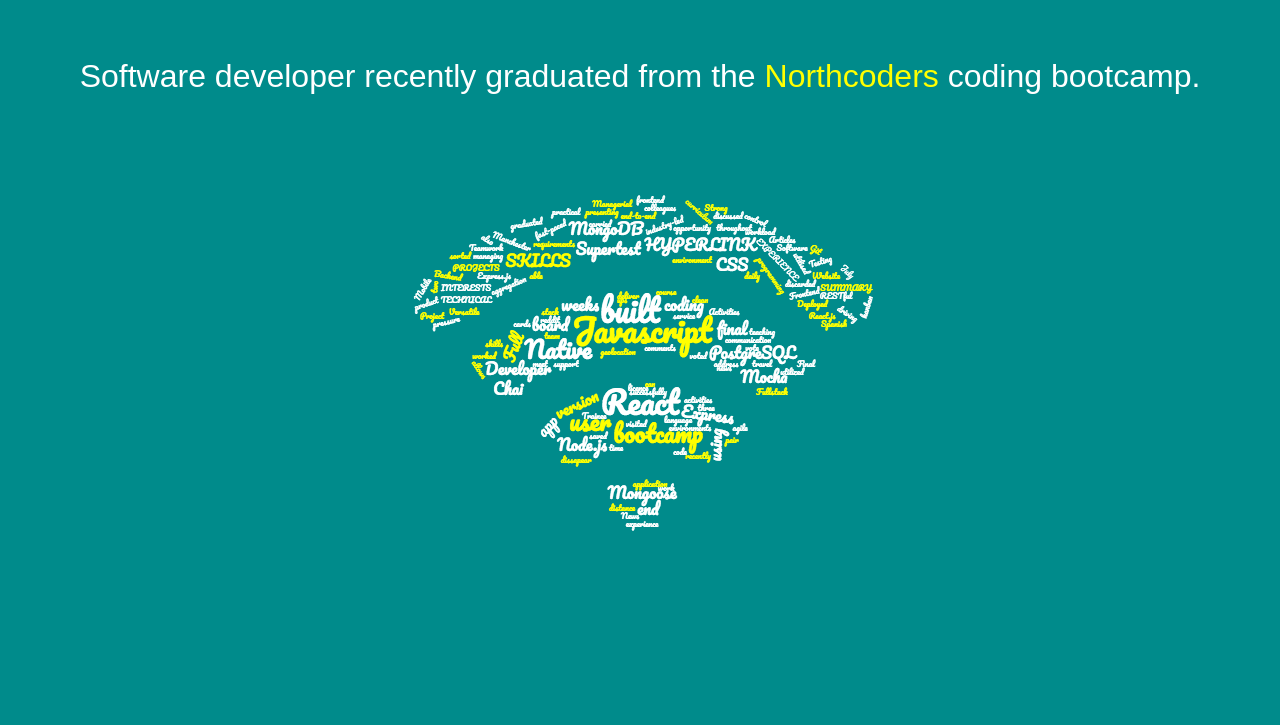
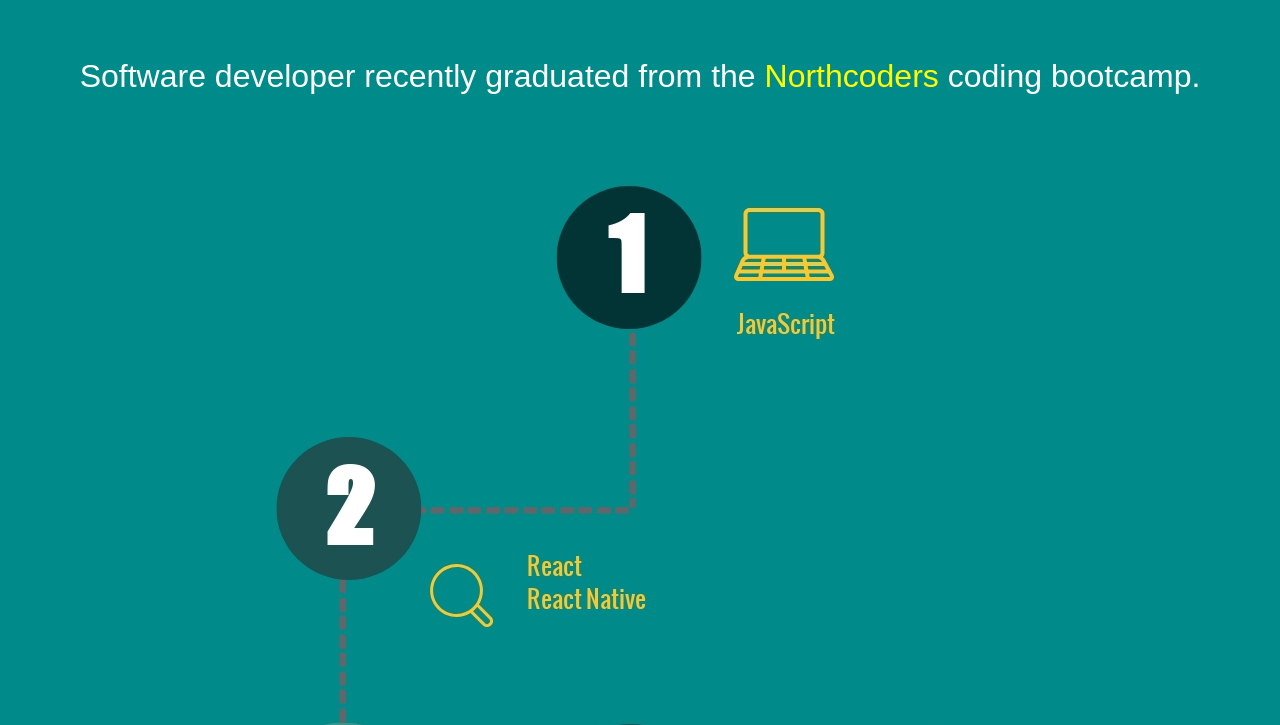
Before and after one commit to ixesta/Ixesta, a React (Create React App) app: page / in a window 1280 px wide. Shown: the part 567-1292 px from the top of the page. Before the commit the page ends 1178 px from the top, so only its background shows below. Built offline with nearby package versions, Linux system fonts and the light colour scheme.

Commit message:
infographic technologies

```diff
--- a/src/App.css
+++ b/src/App.css
@@ -26,6 +26,8 @@
     width: auto;
     padding: 1em;
 }
+
+
 
 .card {
     box-shadow: 0 4px 8px 0 rgba(0,0,0,0.2);
--- a/src/Home.js
+++ b/src/Home.js
@@ -15,7 +15,7 @@
         </p>
         </div>
         <div>
-          <img src="./words.png" alt="Technologies" />
+          <img className="technologies" src="./portfolio.jpg" alt="Technologies" />
 
         </div>
       </div>
```
Also changed, not shown: public/nc.png (deleted), public/portfolio.jpg (added).
